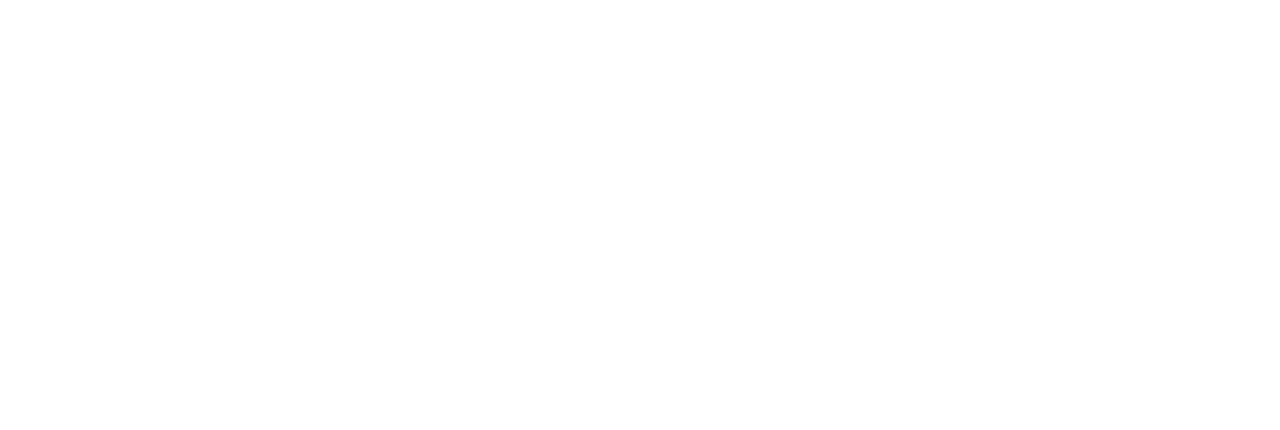
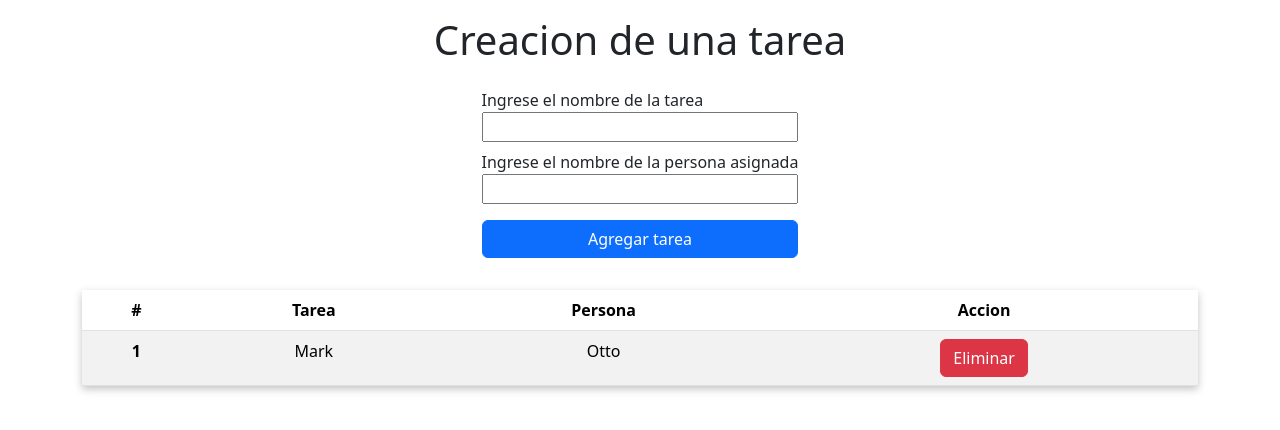
Before and after one commit to LeonelRC23/Tp5Ejercicio3, a plain HTML site: page index.html in a window 1280 px wide. Drawn offline with nearby package versions, Linux system fonts and the light colour scheme.

Commit message:
Realice el maquetado de los input y la tabla, ademas de agregar un poco de estilo con css.

```diff
--- a/CSS/style.css
+++ b/CSS/style.css
@@ -0,0 +1,14 @@
+main{
+    display: flex;
+    flex-direction: column;
+    align-items: center;
+}
+
+#ingresarTareaDiv{
+    display: flex;
+    flex-direction: column;
+}
+
+#tabla{
+    box-shadow: rgba(0, 0, 0, 0.24) 0px 3px 8px;
+}
--- a/index.html
+++ b/index.html
@@ -13,6 +13,37 @@
     <title>TP5 | Ejercicio 3</title>
   </head>
   <body>
+    <main class="container">
+      <h1 class="my-3">Creacion de una tarea</h1>
+      <!-- Creacion de una tarea -->
+      <div id="ingresarTareaDiv">
+          <label for="tarea" class="mt-2">Ingrese el nombre de la tarea</label>
+          <input type="text" name="tarea" maxlength="50" />
+          <label for="persona" class="mt-2">Ingrese el nombre de la persona asignada</label>
+          <input type="text" name="persona" />
+          <button class="btn btn-primary my-3 w-auto">Agregar tarea</button>
+      </div>
+      <!-- Tabla de tareas -->
+      <table id="tabla" class="table table-striped m-3">
+        <thead>
+          <tr>
+            <th scope="col" class="text-center">#</th>
+            <th scope="col" class="text-center">Tarea</th>
+            <th scope="col" class="text-center">Persona</th>
+            <th scope="col" class="text-center">Accion</th>
+          </tr>
+        </thead>
+        <tbody>
+          <tr>
+            <th scope="row" class="text-center">1</th>
+            <td class="text-center">Mark</td>
+            <td class="text-center">Otto</td>
+            <td class="text-center"><button class="btn btn-danger">Eliminar</button></td>
+          </tr>
+        </tbody>
+      </table>
+    </main>
+    <footer></footer>
     <script
       src="https://cdn.jsdelivr.net/npm/bootstrap@5.3.2/dist/js/bootstrap.bundle.min.js"
       integrity="sha384-C6RzsynM9kWDrMNeT87bh95OGNyZPhcTNXj1NW7RuBCsyN/o0jlpcV8Qyq46cDfL"
```
